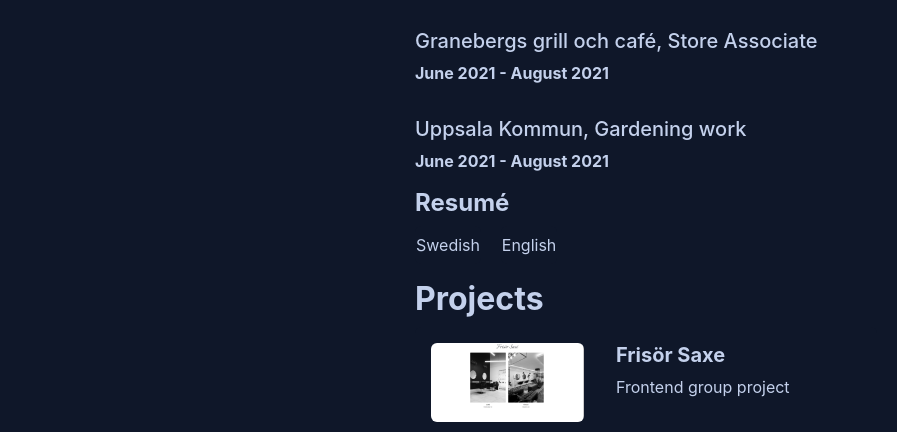
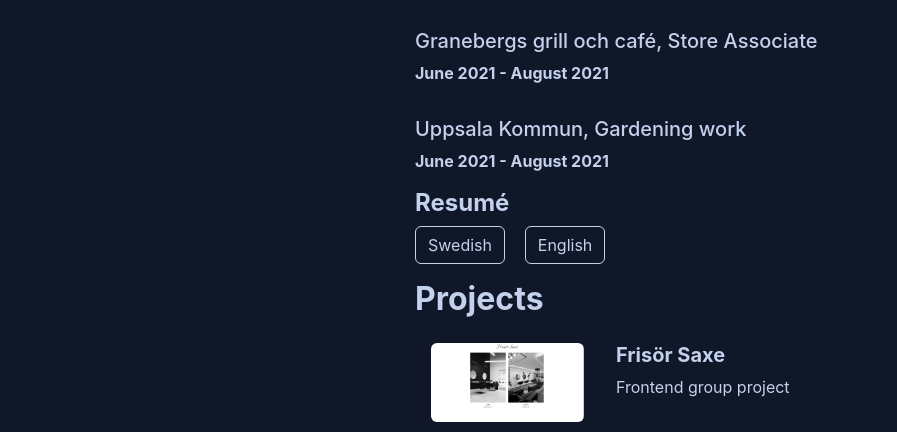
Before and after one commit to SimonClavensjo/SimonClavensjo.github.io, a plain HTML site: page index.html in a window 1280 px wide. Shown: the part 601-1033 px from the top of the page, without its empty margins (237-1134 px from the left). Drawn offline with nearby package versions, Linux system fonts and the light colour scheme; a web font is replaced by a local one.

Commit message:
make resume more visable

```diff
--- a/css/style.css
+++ b/css/style.css
@@ -32,11 +32,8 @@ h5,
 
 .btn {
     background-color: rgb(15, 23, 41) !important;
+    border-color: rgb(196, 209, 236) !important;
     color: rgb(196, 209, 236) !important;
-}
-
-.btn :hover {
-    background-color: rgb(17, 28, 54) !important;
 }
 
 a:link,
--- a/index.html
+++ b/index.html
@@ -90,8 +90,8 @@
                     </div>
                     <div>
                         <h4 class="h4 fw-bold">Resumé</h4>
-                        <a class="btn ps-0 pe-0 me-3" href="Resume/Resumé - Swe.pdf" role="button">Swedish</a>
-                        <a class="btn ps-0 pe-0" href="Resume/Resumé - Eng.pdf" role="button">English</a>
+                        <a class="btn me-3" href="Resume/Resumé - Swe.pdf" role="button">Swedish</a>
+                        <a class="btn" href="Resume/Resumé - Eng.pdf" role="button">English</a>
                     </div>
                 </div>
                 <div class="text-start w-75 pt-3" id="projects">
```
